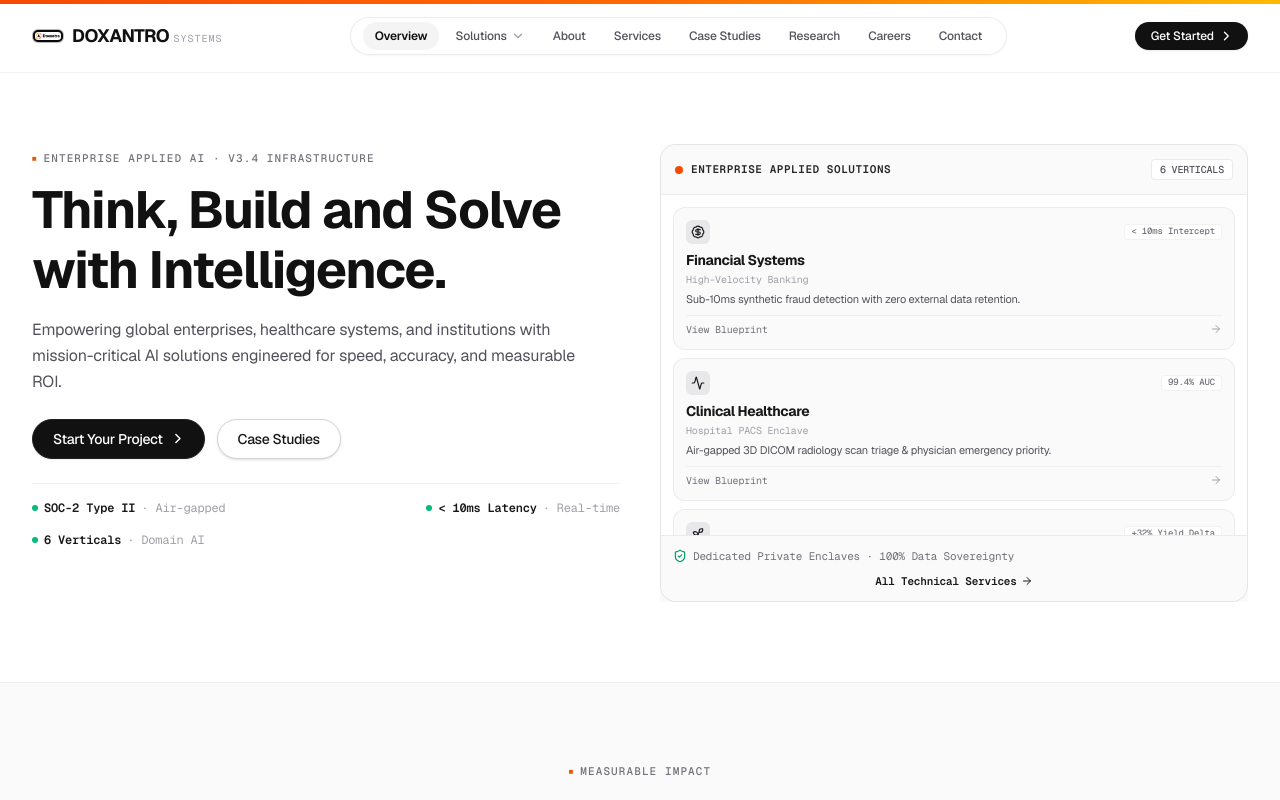
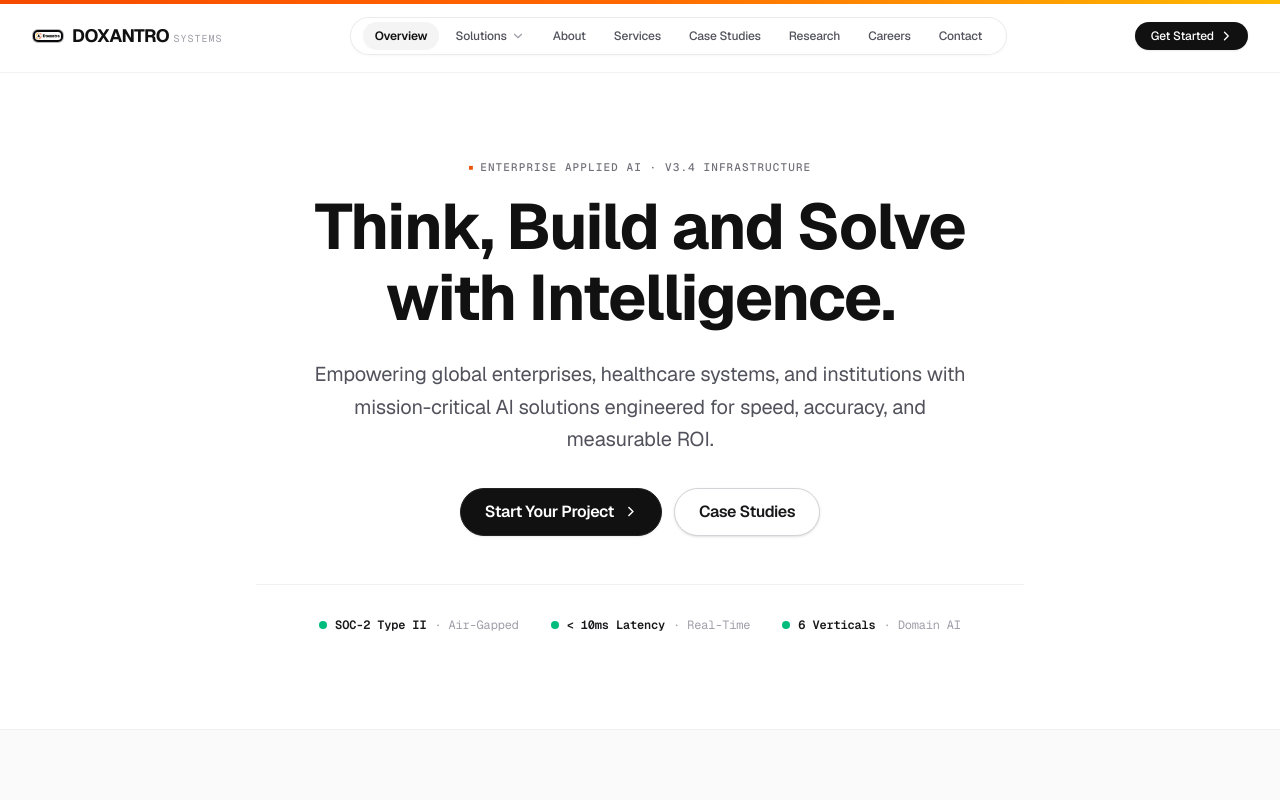
Before and after one commit to doxantro/Doxantro-Website, a Next.js app: page / in a window 1280 px wide. Shown: the top 800 px of the page. Built offline with nearby package versions, Linux system fonts and the light colour scheme.

Commit message:
feat(hero): centralize hero section layout with clean minimal typography

```diff
--- a/src/sections/HeroSection.tsx
+++ b/src/sections/HeroSection.tsx
@@ -3,74 +3,75 @@
 import React from 'react';
 import { motion } from 'framer-motion';
 import Button from '../components/ui/Button';
-import AppliedSolutionMatrix from '../components/hero/AppliedSolutionMatrix';
 
 export default function HeroSection() {
   return (
-    <section className="relative pt-18 pb-10 sm:pt-28 sm:pb-16 md:pt-36 md:pb-20 border-b border-black/[0.06] bg-white overflow-hidden w-full">
-      <div className="max-w-7xl mx-auto px-4 sm:px-6 lg:px-8 w-full">
-        <div className="grid lg:grid-cols-12 gap-8 lg:gap-10 items-start w-full">
-          {/* Left Column: Headline & Value Prop */}
+    <section className="relative pt-24 pb-14 sm:pt-32 sm:pb-20 md:pt-40 md:pb-24 border-b border-black/[0.06] bg-white overflow-hidden w-full">
+      <div className="max-w-5xl mx-auto px-4 sm:px-6 lg:px-8 w-full text-center">
         <motion.div
-            initial={{ opacity: 0, y: 14 }}
+          initial={{ opacity: 0, y: 16 }}
           animate={{ opacity: 1, y: 0 }}
-            transition={{ duration: 0.4, ease: 'easeOut' }}
-            className="lg:col-span-6 text-left w-full min-w-0 max-w-full"
+          transition={{ duration: 0.45, ease: 'easeOut' }}
+          className="max-w-3xl mx-auto flex flex-col items-center"
         >
-            {/* Monospace Subheading */}
-            <div className="mb-2 sm:mb-3">
-              <span className="subheading text-[10px] sm:text-xs">
+          {/* 1. Monospace Subheading Pill */}
+          <div className="mb-3 sm:mb-4 inline-flex items-center justify-center">
+            <span className="subheading text-[10px] sm:text-xs tracking-wider">
               Enterprise Applied AI · v3.4 Infrastructure
             </span>
           </div>
 
-            {/* Main Headline */}
-            <h1 className="text-2xl xs:text-3xl sm:text-4xl md:text-5xl lg:text-[3.25rem] font-bold tracking-tight text-[#111111] leading-[1.16] mb-3 sm:mb-4 break-words">
+          {/* 2. Main Centralized Headline */}
+          <h1 className="text-3xl xs:text-4xl sm:text-5xl md:text-6xl lg:text-[4rem] font-bold tracking-tight text-[#111111] leading-[1.12] mb-4 sm:mb-6 max-w-3xl">
             Think, Build and Solve with Intelligence.
           </h1>
 
-            {/* Subheadline */}
-            <p className="text-xs sm:text-base text-zinc-600 leading-relaxed mb-5 sm:mb-6 max-w-xl">
+          {/* 3. Subheadline Description */}
+          <p className="text-sm sm:text-lg md:text-xl text-zinc-600 leading-relaxed mb-6 sm:mb-8 max-w-2xl">
             Empowering global enterprises, healthcare systems, and institutions with mission-critical AI solutions engineered for speed, accuracy, and measurable ROI.
           </p>
 
-            {/* CTA Row */}
-            <div className="flex flex-col sm:flex-row items-stretch sm:items-center gap-2.5 sm:gap-3 mb-5 sm:mb-6 w-full">
-              <Button href="/contact" size="md" variant="primary" className="w-full sm:w-auto text-xs sm:text-sm text-center px-4 py-2.5 justify-center">
+          {/* 4. Action Buttons */}
+          <div className="flex flex-col sm:flex-row items-center justify-center gap-3 mb-8 sm:mb-12 w-full sm:w-auto">
+            <Button
+              href="/contact"
+              size="lg"
+              variant="primary"
+              className="w-full sm:w-auto px-6 py-3 text-sm font-semibold justify-center"
+            >
               Start Your Project
             </Button>
-              <Button href="/case-studies" size="md" variant="outline" className="w-full sm:w-auto text-xs sm:text-sm text-center px-4 py-2.5 justify-center">
+            <Button
+              href="/case-studies"
+              size="lg"
+              variant="outline"
+              className="w-full sm:w-auto px-6 py-3 text-sm font-semibold justify-center"
+            >
               Case Studies
             </Button>
           </div>
 
-            {/* 3 Hairline Metric Indicators */}
-            <div className="pt-3 sm:pt-4 border-t border-black/[0.06] flex flex-wrap items-center justify-between gap-2 sm:gap-4 text-[10px] sm:text-xs font-mono">
-              <div className="flex items-center gap-1.5 min-w-0">
-                <span className="w-1.5 h-1.5 rounded-full bg-emerald-500 flex-shrink-0" />
+          {/* 5. 3 Hairline Metric Indicators (Centered Strip) */}
+          <div className="pt-6 sm:pt-8 border-t border-black/[0.06] flex flex-wrap items-center justify-center gap-4 sm:gap-8 text-xs font-mono w-full">
+            <div className="flex items-center gap-2 min-w-0">
+              <span className="w-2 h-2 rounded-full bg-emerald-500 flex-shrink-0" />
               <span className="font-semibold text-zinc-900">SOC-2 Type II</span>
-                <span className="hidden sm:inline text-zinc-400">· Air-gapped</span>
+              <span className="text-zinc-400">· Air-Gapped</span>
             </div>
 
-              <div className="flex items-center gap-1.5 min-w-0">
-                <span className="w-1.5 h-1.5 rounded-full bg-emerald-500 flex-shrink-0" />
+            <div className="flex items-center gap-2 min-w-0">
+              <span className="w-2 h-2 rounded-full bg-emerald-500 flex-shrink-0" />
               <span className="font-semibold text-zinc-900">&lt; 10ms Latency</span>
-                <span className="hidden sm:inline text-zinc-400">· Real-time</span>
+              <span className="text-zinc-400">· Real-Time</span>
             </div>
 
-              <div className="flex items-center gap-1.5 min-w-0">
-                <span className="w-1.5 h-1.5 rounded-full bg-emerald-500 flex-shrink-0" />
+            <div className="flex items-center gap-2 min-w-0">
+              <span className="w-2 h-2 rounded-full bg-emerald-500 flex-shrink-0" />
               <span className="font-semibold text-zinc-900">6 Verticals</span>
-                <span className="hidden sm:inline text-zinc-400">· Domain AI</span>
+              <span className="text-zinc-400">· Domain AI</span>
             </div>
           </div>
         </motion.div>
-
-          {/* Right Column: Applied Solution Matrix */}
-          <div className="lg:col-span-6 w-full min-w-0 max-w-full overflow-hidden">
-            <AppliedSolutionMatrix />
-          </div>
-        </div>
       </div>
     </section>
   );
```
Lines whose indentation alone changed are shown as unchanged.
